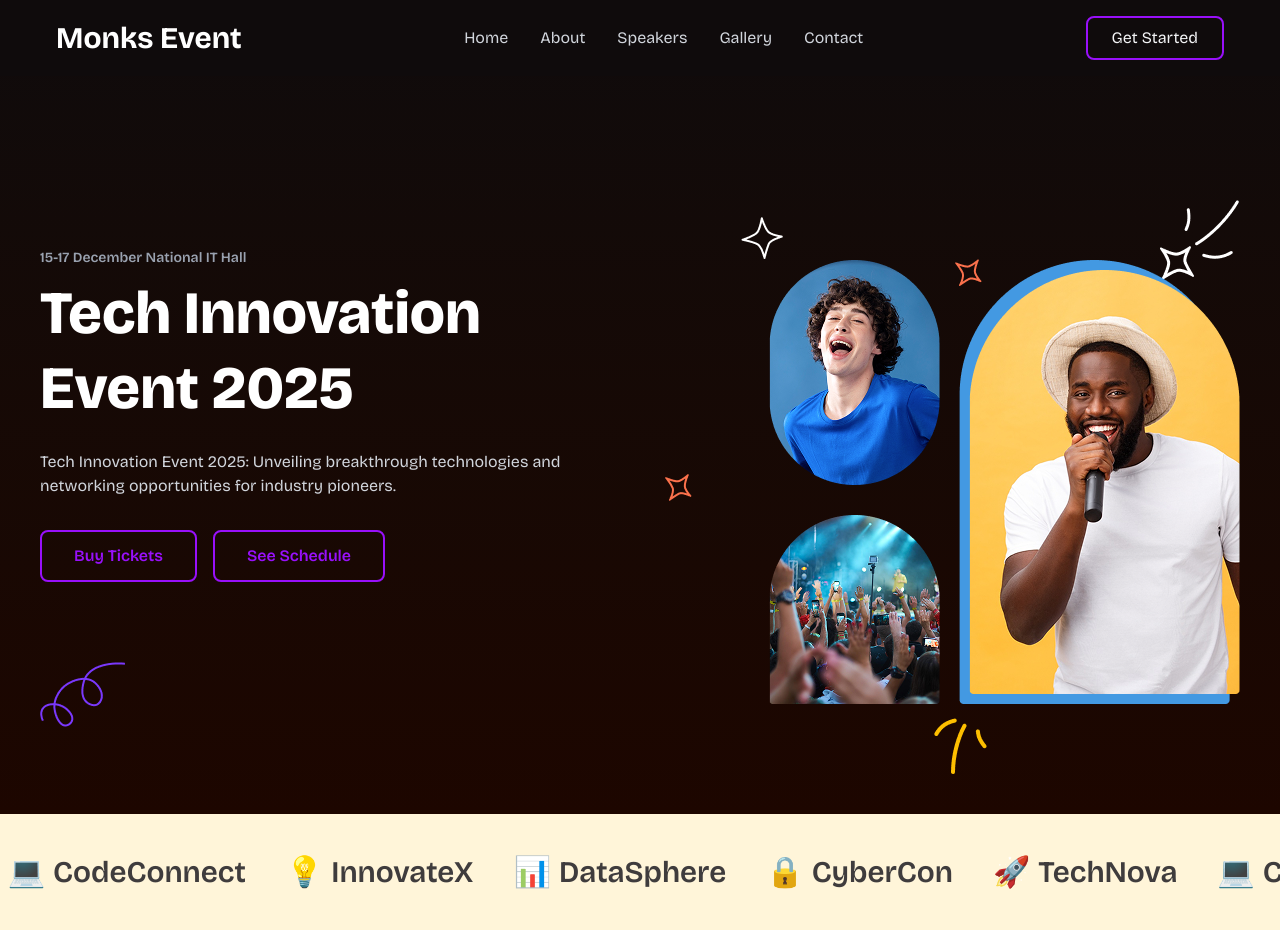
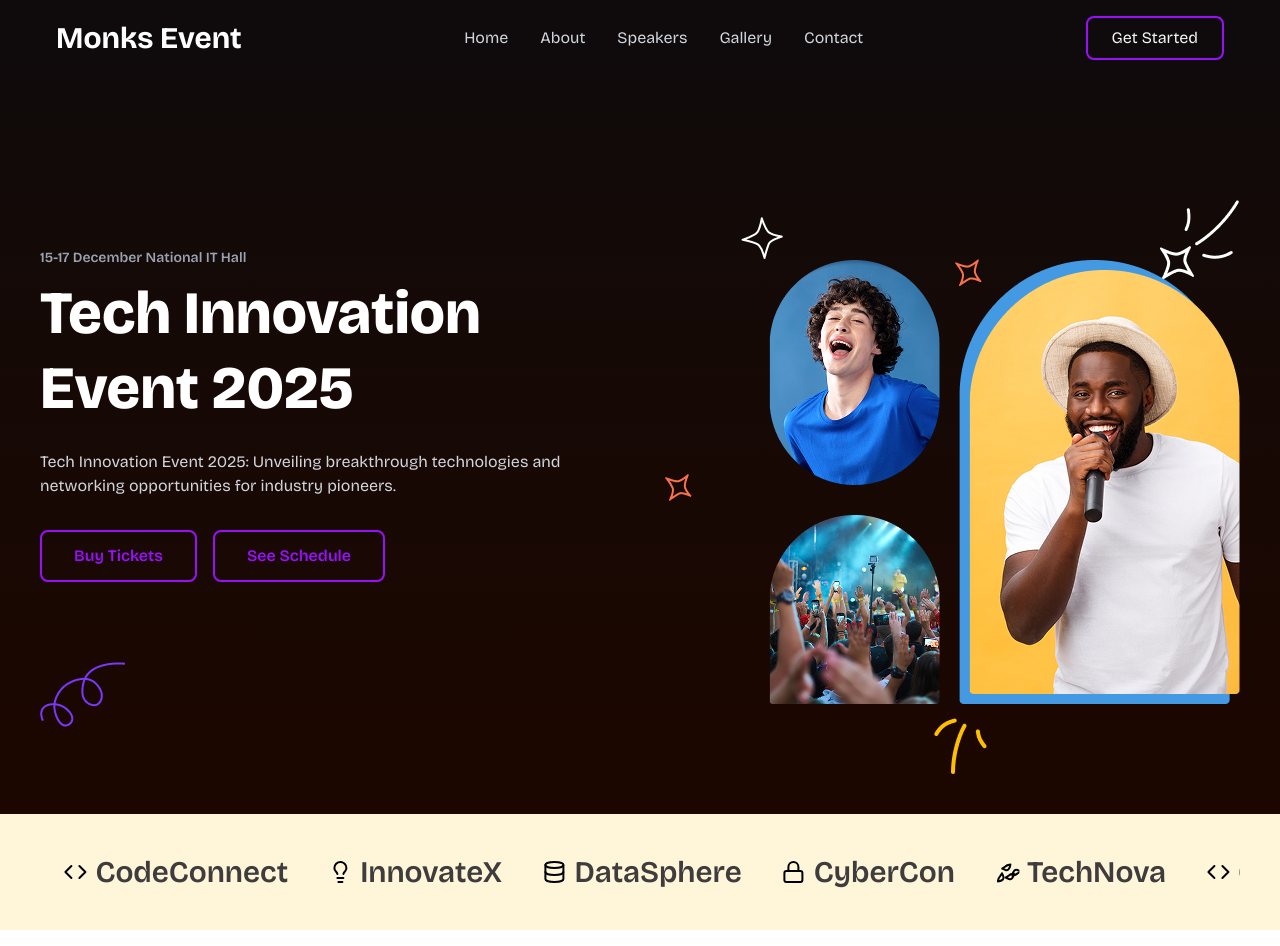
Before and after one commit to DsDigitalz/Event-Website, a React (Vite) app: page / in a window 1280 px wide. Shown: the top 946 px of the page. Built offline with nearby package versions, Linux system fonts and the light colour scheme.

Commit message:
added css

```diff
--- a/src/Components/LogoCarousel.jsx
+++ b/src/Components/LogoCarousel.jsx
@@ -1,21 +1,121 @@
 import React from "react";
-// import './Carousel.css'; // Import the new CSS file
+// import "./LogoCarousel.css"; // We will create this file
 
 const logos = [
-  { name: "TechNova", icon: "🚀" },
-  { name: "CodeConnect", icon: "💻" },
-  { name: "InnovateX", icon: "💡" },
-  { name: "DataSphere", icon: "📊" },
-  { name: "CyberCon", icon: "🔒" },
+  {
+    name: "TechNova",
+    icon: (
+      <svg
+        xmlns="http://www.w3.org/2000/svg"
+        width="24"
+        height="24"
+        viewBox="0 0 24 24"
+        fill="none"
+        stroke="currentColor"
+        strokeWidth="2"
+        strokeLinecap="round"
+        strokeLinejoin="round"
+        className="lucide lucide-rocket"
+      >
+        <path d="M4.5 16.5c-1.5 1.26-2 5-2 5s3.74-.5 5-2c.71-.84.9-1.87.5-2.92-.45-1.1-.9-2.2-1.35-3.3z" />
+        <path d="M13.5 15.5c1.26-1.5 5-2 5-2s-.5 3.74-2 5c-.84.71-1.87.9-2.92.5-1.1-.45-2.2-.9-3.3-1.35z" />
+        <path d="M10 6.5c1.26-1.5 5-2 5-2s-.5 3.74-2 5c-.84.71-1.87.9-2.92.5-1.1-.45-2.2-.9-3.3-1.35z" />
+        <path d="M22 13.5c-1.26 1.5-5 2-5 2s.5-3.74 2-5c.84-.71 1.87-.9 2.92-.5 1.1.45 2.2.9 3.3 1.35z" />
+      </svg>
+    ),
+  },
+  {
+    name: "CodeConnect",
+    icon: (
+      <svg
+        xmlns="http://www.w3.org/2000/svg"
+        width="24"
+        height="24"
+        viewBox="0 0 24 24"
+        fill="none"
+        stroke="currentColor"
+        strokeWidth="2"
+        strokeLinecap="round"
+        strokeLinejoin="round"
+        className="lucide lucide-code"
+      >
+        <polyline points="16 18 22 12 16 6" />
+        <polyline points="8 6 2 12 8 18" />
+      </svg>
+    ),
+  },
+  {
+    name: "InnovateX",
+    icon: (
+      <svg
+        xmlns="http://www.w3.org/2000/svg"
+        width="24"
+        height="24"
+        viewBox="0 0 24 24"
+        fill="none"
+        stroke="currentColor"
+        strokeWidth="2"
+        strokeLinecap="round"
+        strokeLinejoin="round"
+        className="lucide lucide-lightbulb"
+      >
+        <path d="M15 14c.2-1 .7-1.7 1.5-2.5 1-.9 1.5-2.2 1.5-3.5A6 6 0 0 0 6 8c0 1.3.5 2.6 1.5 3.5.8.8 1.3 1.5 1.5 2.5" />
+        <path d="M9 18h6" />
+        <path d="M10 22h4" />
+      </svg>
+    ),
+  },
+  {
+    name: "DataSphere",
+    icon: (
+      <svg
+        xmlns="http://www.w3.org/2000/svg"
+        width="24"
+        height="24"
+        viewBox="0 0 24 24"
+        fill="none"
+        stroke="currentColor"
+        strokeWidth="2"
+        strokeLinecap="round"
+        strokeLinejoin="round"
+        className="lucide lucide-database"
+      >
+        <ellipse cx="12" cy="5" rx="9" ry="3" />
+        <path d="M3 5V19A9 3 0 0 0 21 19V5" />
+        <path d="M21 12c0 1.66-4 3-9 3s-9-1.34-9-3" />
+      </svg>
+    ),
+  },
+  {
+    name: "CyberCon",
+    icon: (
+      <svg
+        xmlns="http://www.w3.org/2000/svg"
+        width="24"
+        height="24"
+        viewBox="0 0 24 24"
+        fill="none"
+        stroke="currentColor"
+        strokeWidth="2"
+        strokeLinecap="round"
+        strokeLinejoin="round"
+        className="lucide lucide-lock"
+      >
+        <rect width="18" height="11" x="3" y="11" rx="2" ry="2" />
+        <path d="M7 11V7a5 5 0 0 1 10 0v4" />
+      </svg>
+    ),
+  },
 ];
 
-const duplicatedLogos = [...logos, ...logos];
+const duplicatedLogos = [...logos, ...logos, ...logos]; // Duplicate more for a smoother infinite loop
 
 export default function LogoCarousel() {
   return (
     <section className="bg-[#FFF5D9] py-7 md:py-10">
-      <div className=" px-4 lg:px-10 text-xl lg:text-3xl mx-auto overflow-hidden">
-        <div className="flex carousel-animate">
+      <div className="px-4 lg:px-10 text-xl lg:text-3xl mx-auto overflow-hidden max-w-[1440px]">
+        <div className="carousel-container">
+          <div className="carousel-slide">
             {duplicatedLogos.map((logo, index) => (
               <div
                 key={index}
@@ -24,9 +124,12 @@ export default function LogoCarousel() {
                 <span role="img" aria-label="logo-icon">
                   {logo.icon}
                 </span>
-              <span className="font-semibold text-[#3F3C3D]">{logo.name}</span>
+                <span className="font-semibold text-[#3F3C3D] whitespace-nowrap">
+                  {logo.name}
+                </span>
               </div>
             ))}
+          </div>
         </div>
       </div>
     </section>
--- a/src/index.css
+++ b/src/index.css
@@ -4,16 +4,32 @@
   font-family: Bricolage Grotesque;
 }
 
-/* Carousel.css */
-.carousel-animate {
-  animation: carousel-slide 30s linear infinite;
+.carousel-container {
+  overflow: hidden;
+  white-space: nowrap;
 }
 
-@keyframes carousel-slide {
-  from {
-    transform: translateX(0);
-  }
-  to {
-    transform: translateX(-100%);
+.carousel-slide {
+  display: flex;
+  animation: scroll 10s linear infinite; /* Default animation for mobile and small screens */
+}
+
+.carousel-slide:hover {
+  animation-play-state: paused;
+}
+
+/* Media query for desktop views (e.g., screens larger than 1024px) */
+@media (min-width: 1024px) {
+  .carousel-slide {
+    animation: scroll 20s linear infinite; /* Overrides to 20s for desktop */
   }
 }
+
+@keyframes scroll {
+  0% {
+    transform: translateX(0%);
+  }
+  100% {
+    transform: translateX(-50%); /* Animate half of the container's width */
+  }
+}
```
Lines whose indentation alone changed are shown as unchanged.
